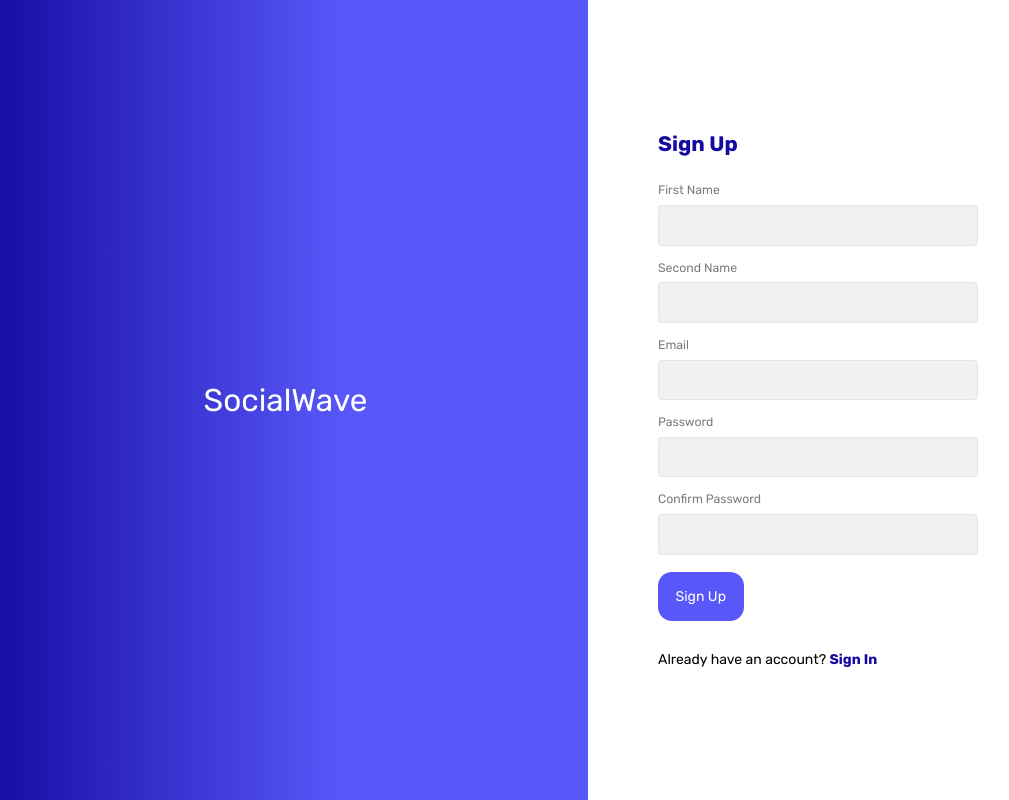
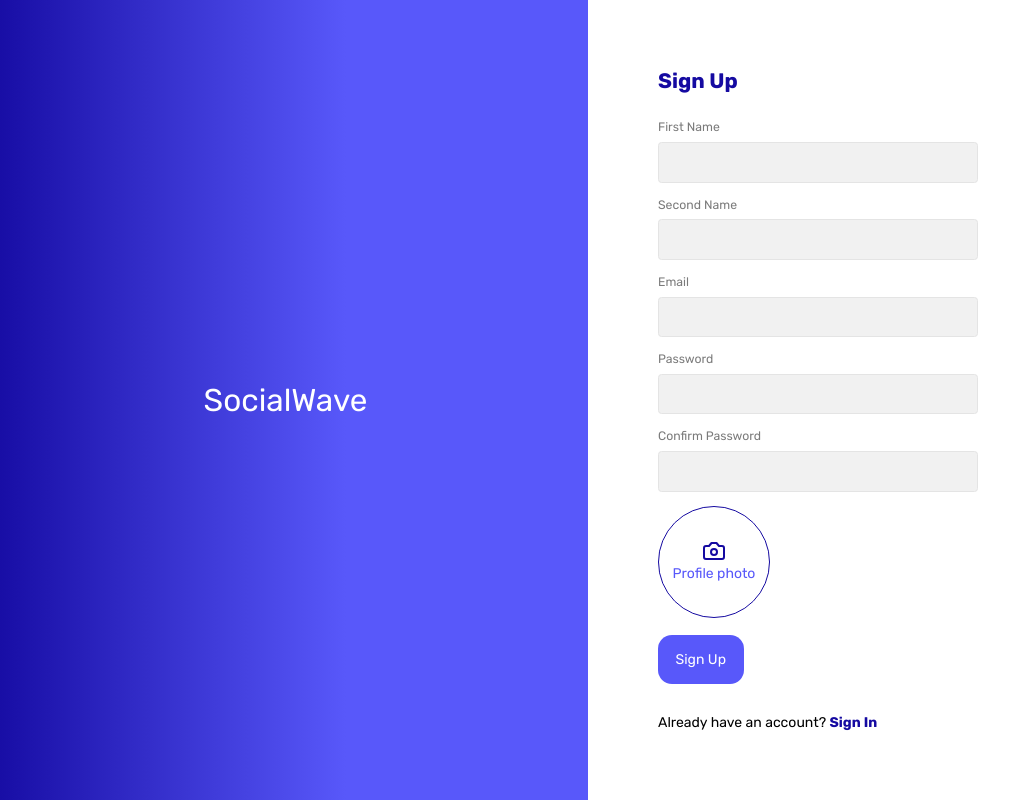
Before and after one commit to DmitryVasylenko0808/Social-Wave-social-app, a React (Vite) app in the folder client/: page /auth/sign-up in a window 1280 px wide. Shown: the whole page, without its empty margins (17-1026 px from the left). Built offline with nearby package versions, Linux system fonts and the light colour scheme; no server answers.

Commit message:
sign up with image & image-file-select component

```diff
--- a/client/src/api/auth/auth.api.ts
+++ b/client/src/api/auth/auth.api.ts
@@ -11,6 +11,7 @@ type SignUpParams = {
     secondName: string;
     email: string;
     password: string;
+    avatar?: File;
 };
 
 export const authApi = createApi({
--- /dev/null
+++ b/client/src/common/ui/image.file.select.tsx
@@ -0,0 +1,59 @@
+import React, { ComponentProps, forwardRef, useEffect, useState } from "react";
+import { cn } from "../../utils/cn";
+import { Camera } from "lucide-react";
+
+type ImageFileSelectProps = ComponentProps<"input"> & {
+  onFileChange: (file: File | null) => void;
+  label?: string;
+};
+
+const ImageFileSelect = forwardRef<HTMLInputElement, ImageFileSelectProps>(
+  ({ label, className, onFileChange, ...inputProps }, ref) => {
+    const [preview, setPreview] = useState<string | null>(null);
+
+    const handleFileChange = (e: React.ChangeEvent<HTMLInputElement>) => {
+      const file = e.target.files?.[0] || null;
+
+      if (file) {
+        const reader = new FileReader();
+
+        reader.onloadend = () => setPreview(reader.result as string);
+        reader.readAsDataURL(file);
+      } else {
+        setPreview(null);
+      }
+      onFileChange(file);
+    };
+
+    const classes = cn(
+      "cursor-pointer w-[112px] h-[112px] inline-flex flex-col items-center justify-center rounded-full border border-primary-200 text-primary-200",
+      className
+    );
+
+    return (
+      <label className={classes}>
+        {preview ? (
+          <img
+            src={preview}
+            alt="Preview avatar"
+            className="w-full h-full rounded-full"
+          />
+        ) : (
+          <>
+            <Camera className="text-center" />
+            <span className="text-primary-100 text-center">{label}</span>
+          </>
+        )}
+        <input
+          {...inputProps}
+          type="file"
+          className="outline-0 w-0 h-0 opacity-0"
+          ref={ref}
+          onChange={handleFileChange}
+        />
+      </label>
+    );
+  }
+);
+
+export default ImageFileSelect;
--- a/client/src/components/sign.up.form.component.tsx
+++ b/client/src/components/sign.up.form.component.tsx
@@ -1,11 +1,11 @@
-import React from "react";
 import { TextField, Button } from "../common/ui";
 import { Link, useNavigate } from "react-router-dom";
 import { z } from "zod";
 import { useSignUpMutation } from "../api/auth/auth.api";
-import { useForm } from "react-hook-form";
+import { Controller, useForm } from "react-hook-form";
 import { zodResolver } from "@hookform/resolvers/zod";
 import { useAuth } from "../hooks/useAuth";
+import ImageFileSelect from "../common/ui/image.file.select";
 
 const signUpSchema = z
   .object({
@@ -14,6 +14,21 @@ const signUpSchema = z
     email: z.string().min(1, "Email is required").email("Invalid email"),
     password: z.string().min(8, "Password must have at least 8 characters"),
     confirmPassword: z.string(),
+    avatar: z
+      .any()
+      .refine(
+        (files: FileList) => {
+          return (
+            !files[0] ||
+            files[0].type === "image/jpeg" ||
+            files[0].type === "image/jpg"
+          );
+        },
+        {
+          message: "Only .jpeg format is supported",
+        }
+      )
+      .optional(),
   })
   .refine((data) => data.password === data.confirmPassword, {
     message: "Passwords don't match",
@@ -29,16 +44,19 @@ const SignUpForm = () => {
 
   const { authenticate } = useAuth();
   const {
+    control,
     register,
+    handleSubmit,
     setError,
-    handleSubmit,
     formState: { errors },
   } = useForm<SignUpFormFields>({
     resolver: zodResolver(signUpSchema),
   });
 
   const submitHandler = (data: SignUpFormFields) => {
-    const { confirmPassword, ...signUpData } = data;
+    const { confirmPassword, avatar, ...other } = data;
+
+    const signUpData = avatar ? { avatar: avatar[0] as File, ...other } : other;
 
     triggerSignUp(signUpData)
       .unwrap()
@@ -84,13 +102,29 @@ const SignUpForm = () => {
           type="password"
           error={errors.confirmPassword?.message}
         />
+        <Controller
+          name="avatar"
+          control={control}
+          render={({ field }) => (
+            <ImageFileSelect
+              {...register("avatar")}
+              label="Profile photo"
+              onFileChange={field.onChange}
+            />
+          )}
+        />
       </div>
 
       <p className="mb-2.5 text-center text-red-700 text-sm">
         {errors.root?.message}
       </p>
 
-      <Button variant="primary" className="mb-8" disabled={isLoading}>
+      <Button
+        type="submit"
+        variant="primary"
+        className="mb-8"
+        disabled={isLoading}
+      >
         Sign Up
       </Button>
 
```
Also changed, not shown: 1 other file (tests, documents, lock files or other folders).
